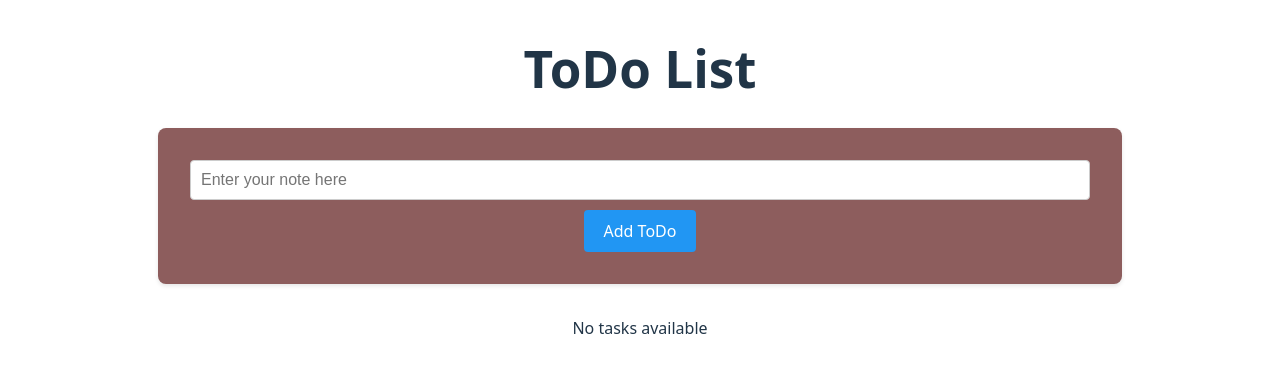
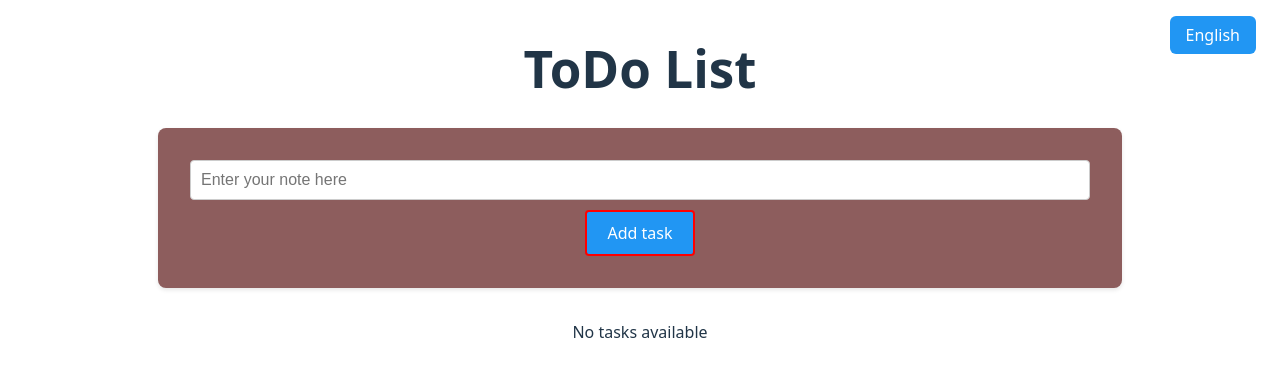
Before and after one commit to gacBass/toDoList, a React (Vite) app: page / in a window 1280 px wide. Shown: the top 376 px of the page. Built offline with nearby package versions, Linux system fonts and the light colour scheme.

Commit message:
added localization

```diff
--- a/package.json
+++ b/package.json
@@ -10,9 +10,11 @@
     "preview": "vite preview"
   },
   "dependencies": {
+    "i18next": "^25.3.0",
     "prop-types": "^15.8.1",
     "react": "^19.1.0",
-    "react-dom": "^19.1.0"
+    "react-dom": "^19.1.0",
+    "react-i18next": "^15.5.3"
   },
   "devDependencies": {
     "@eslint/js": "^9.25.0",
--- a/src/MainToDo.jsx
+++ b/src/MainToDo.jsx
@@ -1,16 +1,19 @@
 import React, { useState, useEffect, useRef } from 'react';
 import BoxView from './components/BoxView.jsx';
 import ShowSth from './components/ShowSth.jsx';
+import LanguageToggle from './components/LanguageToggle.jsx';
+import { useTranslation } from 'react-i18next';
+
 import './index.css';
 
 const LOCAL_STORAGE_KEY = "some_value";
 
+function MainToDo() {
 
-function MainToDo() {
 
     const [tasks, setTasks] = useState([]);
     const isFirstRender = useRef(true);
-
+    const { t } = useTranslation();
 
     useEffect(() => {
         const storedTasks = localStorage.getItem(LOCAL_STORAGE_KEY);
@@ -57,7 +60,8 @@ function MainToDo() {
     return (
 
         <>
-            <h1 className="titulo"> ToDo List </h1>
+            <LanguageToggle />
+            <h1 className="titulo">{t('title')}</h1>
 
             <BoxView onAddBox={handleAddBox} />
             <ShowSth sth={tasks} onRemoveTask={removeTask} editTask={editTask} />
--- a/src/components/BoxView.jsx
+++ b/src/components/BoxView.jsx
@@ -1,16 +1,17 @@
 import React, { useState } from 'react';
 import PropTypes from 'prop-types';
 import './show.css';
+import { useTranslation } from 'react-i18next';
 
 const BoxView = ({ onAddBox }) => {
-
-  const [boxes, setBoxes] = useState("");
+  const { t } = useTranslation();
+  const [boxes, setBoxes] = useState('');
 
   const handlerNotSure = (e) => {
     e.preventDefault();
-    if (boxes.trim() !== "") {
+    if (boxes.trim() !== '') {
       onAddBox(boxes.trim());
-      setBoxes("");
+      setBoxes('');
       document.querySelector('.input-box').focus();
     }
   };
@@ -18,17 +19,17 @@ const BoxView = ({ onAddBox }) => {
   return (
     <>
       <form className="box-view" onSubmit={handlerNotSure}>
-        <input className='input-box' type="text" value={boxes} onChange={e => setBoxes(e.target.value)} placeholder='Enter your note here' />
-        <button className='add-button' type="submit">Add ToDo</button>
-
-
+        <input
+          className="input-box"
+          type="text"
+          value={boxes}
+          onChange={(e) => setBoxes(e.target.value)}
+          placeholder={t('enter_note_placeholder')}
+        />
+        <button className='add-button' type="submit">{t('add_task')}</button>
       </form>
-
-
     </>
   );
-
-
 };
 
 BoxView.propTypes = {
--- /dev/null
+++ b/src/components/LanguageToggle.css
@@ -0,0 +1,21 @@
+.language-toggle-wrapper {
+  position: absolute;
+  top: 16px;
+  right: 24px;
+  z-index: 1000;
+}
+
+.language-toggle-btn {
+  padding: 8px 16px;
+  border-radius: 6px;
+  border: none;
+  background: #2196f3;
+  color: #fff;
+  font-size: 1rem;
+  cursor: pointer;
+  transition: background 0.2s;
+}
+
+.language-toggle-btn:hover {
+  background: #1769aa;
+}
--- /dev/null
+++ b/src/components/LanguageToggle.jsx
@@ -0,0 +1,21 @@
+import React from 'react';
+import { useTranslation } from 'react-i18next';
+import './LanguageToggle.css'; // Create this file for styles
+
+const LanguageToggle = () => {
+  const { i18n } = useTranslation();
+
+  const toggleLanguage = () => {
+    i18n.changeLanguage(i18n.language === 'en' ? 'es' : 'en');
+  };
+
+  return (
+    <div className="language-toggle-wrapper">
+      <button onClick={toggleLanguage} className="language-toggle-btn">
+        {i18n.language === 'en' ? 'English' : 'Español'}
+      </button>
+    </div>
+  );
+};
+
+export default LanguageToggle;
--- a/src/components/ShowSth.jsx
+++ b/src/components/ShowSth.jsx
@@ -1,8 +1,10 @@
 import './show.css';
 import PropTypes from 'prop-types';
 import { useEditTask } from '../hooks/useEditTask';
+import { useTranslation } from 'react-i18next'; // Add this import
 
 const ShowSth = ({ sth, onRemoveTask, editTask }) => {
+    const { t } = useTranslation(); // Add this line
     const {
         editingId,
         editValue,
@@ -13,12 +15,12 @@ const ShowSth = ({ sth, onRemoveTask, editTask }) => {
     } = useEditTask(editTask);
 
     if (!sth || sth.length === 0) {
-        return <div className='no-tasks'>No tasks available</div>;
+        return <div className='no-tasks'>{t('no_tasks')}</div>; // Use translation
     }
 
     return (
         <div className='show-container'>
-            <h2>Notes</h2>
+            <h2>{t('notes')}</h2>
             <ul>
                 {sth.map(item => (
                     <li className="task-item" key={item.id}>
@@ -30,15 +32,15 @@ const ShowSth = ({ sth, onRemoveTask, editTask }) => {
                                     onChange={handleEditChange}
                                     autoFocus
                                 />
-                                <button className='save-button' onClick={() => handleEditSave(item.id)}>Save</button>
-                                <button className='cancel-button' onClick={handleEditCancel}>Cancel</button>
+                                <button className='save-button' onClick={() => handleEditSave(item.id)}>{t('save')}</button>
+                                <button className='cancel-button' onClick={handleEditCancel}>{t('cancel')}</button>
                             </>
                         ) : (
                             <>
                                 <span className="task-text">{item.title}</span>
                                 <span className="button-group">
-                                    <button className='edit-button' onClick={() => handleEditClick(item.id, item.title)}>Edit</button>
-                                    <button className='remove-button' onClick={() => onRemoveTask(item.id)}>Remove Task</button>
+                                    <button className='edit-button' onClick={() => handleEditClick(item.id, item.title)}>{t('edit')}</button>
+                                    <button className='remove-button' onClick={() => onRemoveTask(item.id)}>{t('remove_task')}</button>
                                 </span>
                             </>
                         )}
--- a/src/components/show.css
+++ b/src/components/show.css
@@ -94,7 +94,7 @@ ul {
 .add-button {
   background: #2196f3;
   color: white;
-  border: none;
+  border: 2px solid red !important;
   border-radius: 4px;
   padding: 10px 20px;
   cursor: pointer;
--- /dev/null
+++ b/src/i18n.js
@@ -0,0 +1,20 @@
+import i18n from 'i18next';
+import { initReactI18next } from 'react-i18next';
+import en from './locales/en.json';
+import es from './locales/es.json';
+
+i18n
+  .use(initReactI18next)
+  .init({
+    resources: {
+      en: { translation: en },
+      es: { translation: es },
+    },
+    lng: 'en',
+    fallbackLng: 'en',
+    interpolation: {
+      escapeValue: false,
+    },
+  });
+
+export default i18n;
--- /dev/null
+++ b/src/locales/en.json
@@ -0,0 +1,11 @@
+{
+  "title": "ToDo List",
+  "add_task": "Add task",
+  "edit": "Edit",
+  "remove_task": "Remove task",
+  "save": "Save",
+  "cancel": "Cancel",
+  "no_tasks": "No tasks available",
+  "notes": "Notes",
+  "enter_note_placeholder": "Enter your note here"
+}
--- /dev/null
+++ b/src/locales/es.json
@@ -0,0 +1,11 @@
+{
+  "title": "Lista de Tareas",
+  "add_task": "Agregar tarea",
+  "edit": "Editar",
+  "remove_task": "Eliminar tarea",
+  "save": "Guardar",
+  "cancel": "Cancelar",
+  "no_tasks": "No hay tareas disponibles",
+  "notes": "Notas",
+  "enter_note_placeholder": "Escribe tu nota aquí"
+}
--- a/src/main.jsx
+++ b/src/main.jsx
@@ -1,3 +1,4 @@
+import './i18n'; // <-- Add this line
 import { StrictMode } from 'react'
 import { createRoot } from 'react-dom/client'
 import './index.css'
@@ -8,6 +9,6 @@ createRoot(document.getElementById('root')).render(
   <StrictMode>
     <App />
   </StrictMode>,
-)
+);
 
 export default createRoot;
```
Also changed, not shown: src/hooks/useLanguage.js (added, +14 -0 lines), 1 other file (tests, documents, lock files or other folders).
